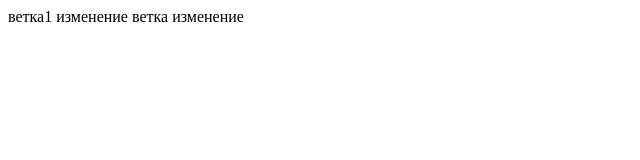
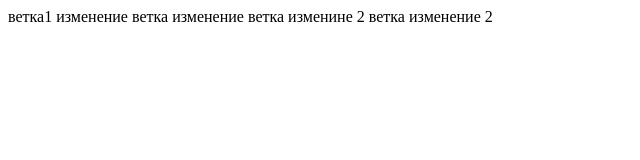
Before and after one commit to Leonid000/Git-Test, a plain HTML site: page index.html in a window 1280 px wide. Shown: the whole page, without its empty margins (0-640 px from the left). Drawn offline with Linux system fonts and the light colour scheme.

Commit message:
ветка второе изменение

```diff
--- a/index.html
+++ b/index.html
@@ -8,5 +8,7 @@
 <body>
     ветка1 изменение
     ветка изменение
+    ветка изменине 2
+    ветка изменение 2
 </body>
 </html>
```
